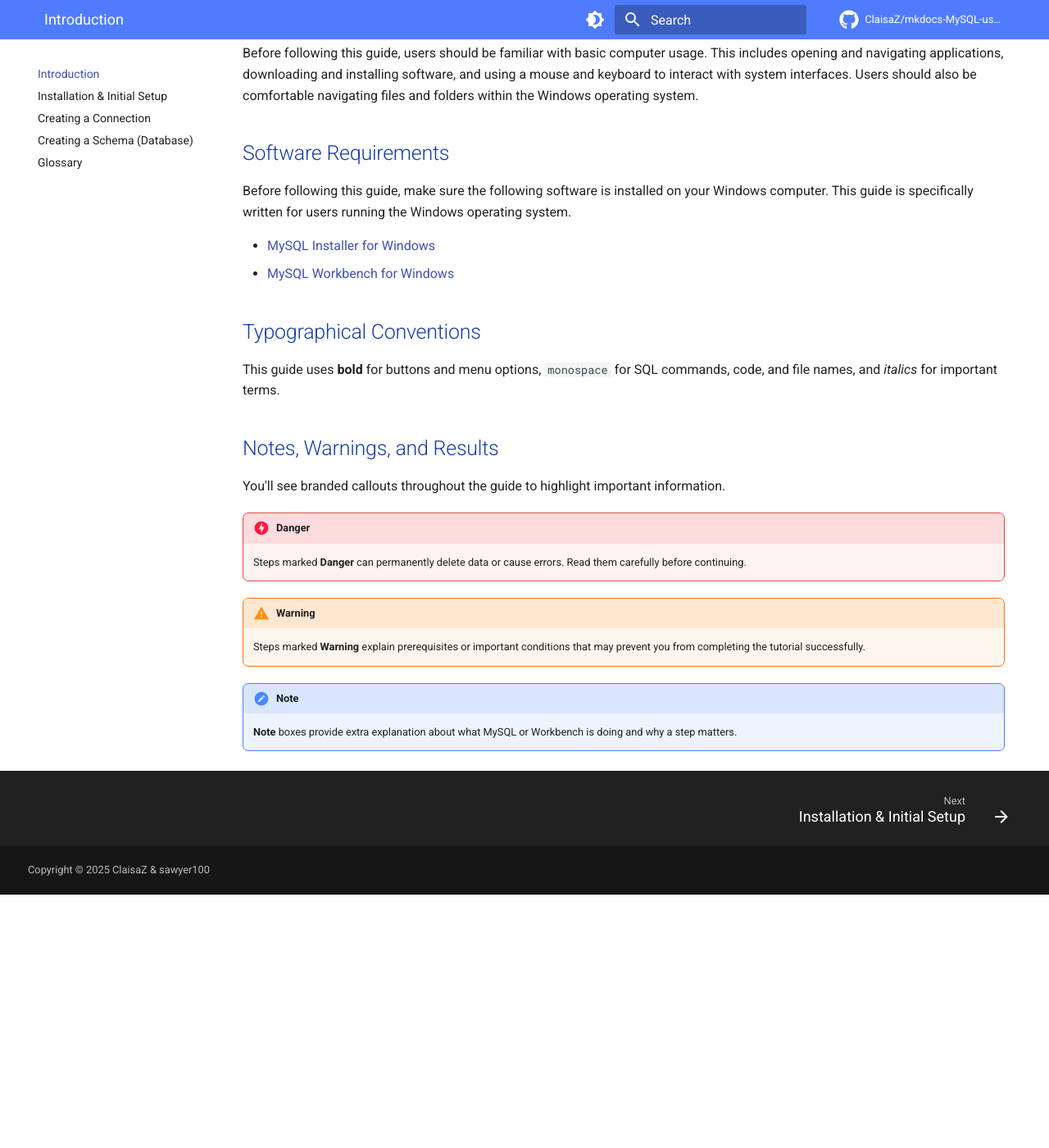
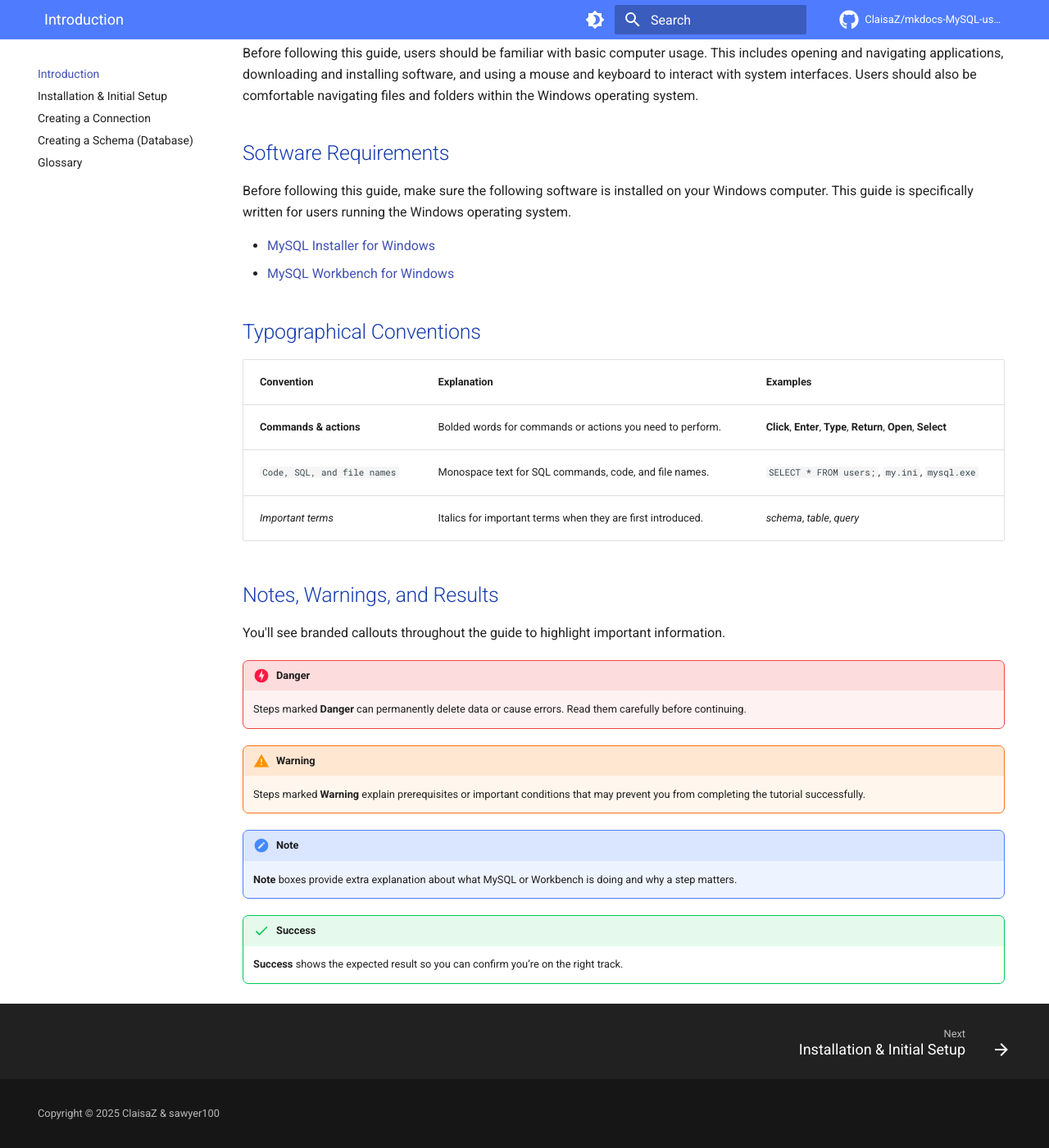
Before and after one commit to ClaisaZ/mkdocs-MySQL-user-guide, an MkDocs documentation site: the page built from docs/index.md, in a window 1280 px wide and 1400 px high, scrolled down 532 px. Shown: the whole window at 82% size. Built offline with MkDocs 1.6.1 and Material for MkDocs 9.7.7, drawn with Linux system fonts in a browser that asks for light colours; comment, search, counter and statistics services are not loaded; before the commit the page ends 1623 px from its top, so only the background shows below that.

Commit message:
typography + scucess note + css

```diff
--- a/docs/index.md
+++ b/docs/index.md
@@ -25,7 +25,11 @@
 
 ## Typographical Conventions
 
-This guide uses **bold** for buttons and menu options, `monospace` for SQL commands, code, and file names, and *italics* for important terms.
+| Convention | Explanation | Examples |
+|---|---|---|
+| **Commands & actions** | Bolded words for commands or actions you need to perform. | **Click**, **Enter**, **Type**, **Return**, **Open**, **Select** |
+| `Code, SQL, and file names` | Monospace text for SQL commands, code, and file names. | `SELECT * FROM users;`, `my.ini`, `mysql.exe` |
+| *Important terms* | Italics for important terms when they are first introduced. | *schema*, *table*, *query* |
 
 ## Notes, Warnings, and Results
 
@@ -39,3 +43,6 @@
 
 !!! note "Note"
     **Note** boxes provide extra explanation about what MySQL or Workbench is doing and why a step matters.
+
+!!! success "Success"
+    **Success** shows the expected result so you can confirm you’re on the right track.
--- a/docs/styles/theme-overrides.css
+++ b/docs/styles/theme-overrides.css
@@ -34,7 +34,7 @@
 }
 
 [data-md-color-scheme="slate"] {
-  --brand-header-bg: #356bff;
+  --brand-header-bg: #4394ff;
   --brand-header-text: #f9f9f9;
   --brand-heading-color: #f5f7ff;
 
@@ -57,6 +57,11 @@
   --brand-danger-bg: rgba(239, 68, 68, 0.12);
   --brand-danger-border: #f87171;
   --brand-danger-title: rgba(239, 68, 68, 0.18);
+
+  /* sites background colro for when its dark mode */
+  --md-default-bg-color: #16181b;
+  --md-default-bg-color--light: #1f2937;
+  --md-default-bg-color--lighter: rgba(255, 255, 255, 0.06);
 }
 
 body,
@@ -110,7 +115,7 @@
 }
 
 .md-footer-meta {
-  padding: 0.35rem 0 !important;
+  padding: 1rem 0 !important;
 }
 
 .md-footer-meta__inner {
@@ -119,9 +124,11 @@
   justify-content: space-between !important;
 }
 
-.md-copyright,
 .md-copyright__highlight {
   margin: 0 !important;
+}
+.md_copyright {
+  margin-left: 15px !important;
 }
 
 .md-header__source {
@@ -317,6 +324,24 @@
   opacity: 0.8;
 }
 
+.md-typeset__table {
+  display: block;
+  width: 100%;
+  max-width: 100%;
+}
+
+.md-typeset table:not([class]) {
+  width: 100%;
+  max-width: 100%;
+  display: table;
+}
+
+.md-typeset table:not([class]) th,
+.md-typeset table:not([class]) td {
+  padding: 0.85rem 1rem;
+  vertical-align: top;
+}
+
 @media screen and (max-width: 76.2344em) {
   .md-source {
     background: transparent;
@@ -332,7 +357,6 @@
   }
 }
 
-
 .md-header,
 .md-tabs {
   box-shadow: none !important;
```
Also changed, not shown: docs/zglossary.md (+1 -0 lines).
